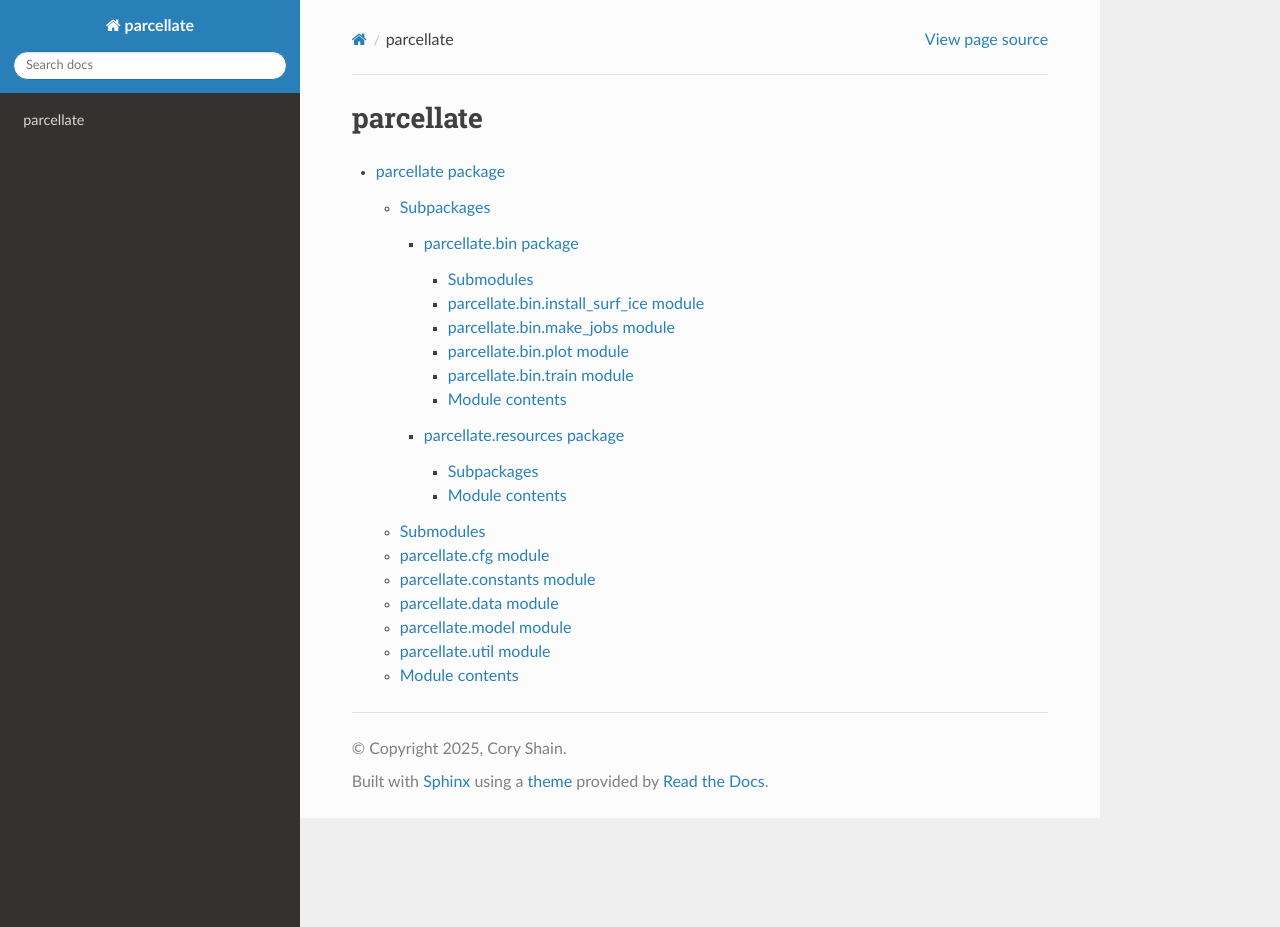
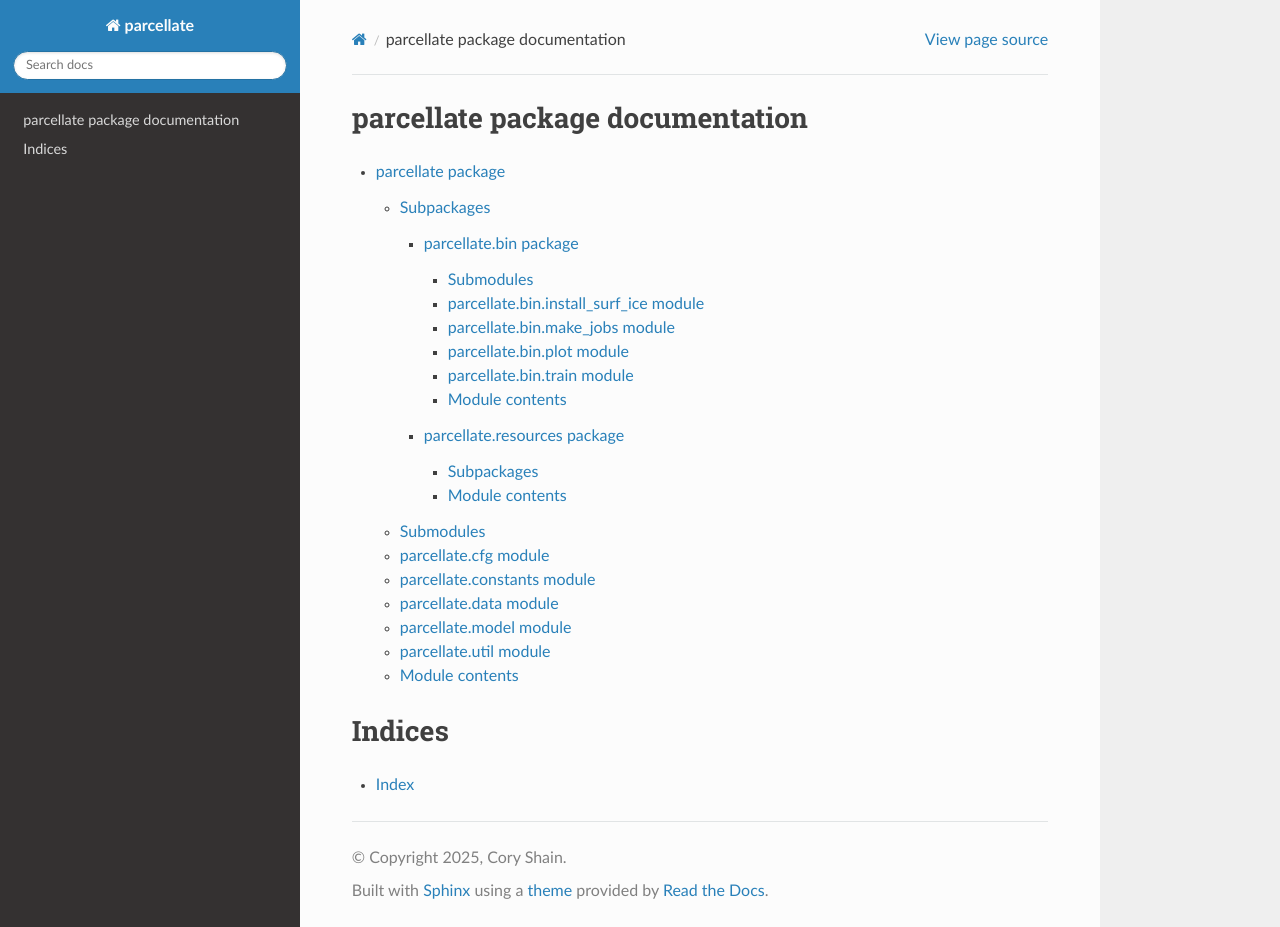
Before and after one commit to coryshain/parcellate, a Sphinx documentation site: the page built from source/modules.rst, in a window 1280 px wide and 927 px high. Built offline with Sphinx 7.4.7 and the Read the Docs theme 3.1.0, drawn with Linux system fonts in a browser that asks for light colours.

Commit message:
Updated documentation

```diff
--- a/source/modules.rst
+++ b/source/modules.rst
@@ -1,7 +1,12 @@
-parcellate
-==========
+parcellate package documentation
+================================
 
 .. toctree::
    :maxdepth: 4
 
    parcellate
+
+Indices
+=======
+
+* :ref:`genindex`
```
Also changed, not shown: README.md (+4 -0 lines).
